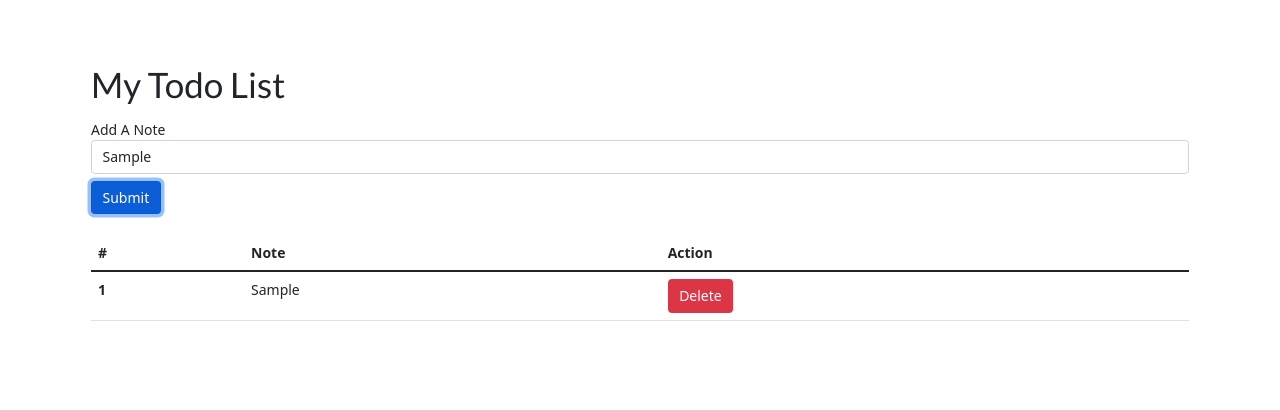
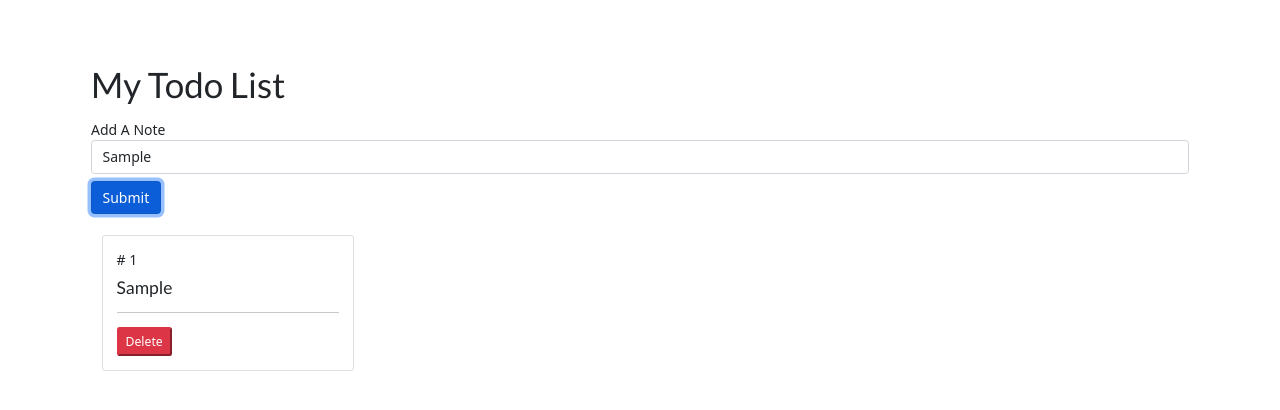
Before and after one commit to Tarun-appiness94/Todo-app-redux, a React (Create React App) app: page / in a window 1280 px wide. Both pictures are taken after typing "Sample" into the empty fields and a click on the button "Submit". Shown: the top 410 px of the page. Built offline with nearby package versions, Linux system fonts and the light colour scheme.

Commit message:
second update

```diff
--- a/src/components/AddTodoForm.js
+++ b/src/components/AddTodoForm.js
@@ -10,7 +10,11 @@ const AddTodoForm = (props) => {
 						event.preventDefault();
 						let input = event.target.userInput.value;
 						// console.log(input);
+						if (input){
 						props.dispatch(addTodo(input));
+					}else{
+						alert ("Please enter a note")
+					}
 					}} className='form-inline mt-3 mb-3'>
 
 					<label className='sr-only'>Add A Note</label>
--- a/src/components/TodoItem.js
+++ b/src/components/TodoItem.js
@@ -4,51 +4,24 @@ import { deleteTodo } from '../actions';
 
 const TodoItem = (props) => {
 
-
-	return (
-	<table className='table'>
-
-<thead>
-    <tr>
-      <th scope="col">#</th>
-      <th scope="col">Note</th>
-      <th scope="col">Action</th>
-    </tr>
-  </thead>
-  <tbody>
-
+return (
+<div className='ui container' style={{display: "flex", flexWrap: "wrap", gap:"10px"}}>
 {props.todoitems.map((todo, index) => {
 // console.log(todo);
 return(
-  <tr key={index}>
-      <th scope="row">{index+1}</th>
-      <td>{todo.message}</td>
-      <td>
-	  	<button className='btn btn-danger float-right' onClick={()=>props.dispatch(deleteTodo(todo.id))}>
-			Delete
-		</button>
-	  </td>
-    </tr>
+<div className="card text-start" key={index} style={{width: "18rem"}}>
+  <div className="card-body" >
+    <p className="card-title"># {index+1}</p>
+    <h5 className="card-text">{todo.message}</h5>
+	<hr/>
+    <button className='btn-sm btn-danger' onClick={()=>props.dispatch(deleteTodo(todo.id))}>
+		Delete
+	</button>
+  </div>
+  </div>
 )})}
-
-  </tbody>
-
-		{/* <ul className='list-group'>
-
-			{props.todoitems.map((todo, index) => {
-			// console.log(todo);
-			return(
-			<li className="list-group-item" key={index}>
-			<div className=''>{index+1}</div>
-			<div className=''>{todo.message}</div>
-			<button className='btn btn-danger' onClick={()=>props.dispatch(deleteTodo(todo.id))}>
-			Delete
-			</button>
-			</li>
-			)})}
-		</ul> */}
-	</table>
-	);
+</div>
+);
 };
 
 const mapStateToProps = state => {
@@ -60,35 +33,3 @@ const mapStateToProps = state => {
 
 
 export default connect(mapStateToProps)(TodoItem);
-
-
-
-{/* <table class="table">
-  <thead>
-    <tr>
-      <th scope="col">#</th>
-      <th scope="col">First</th>
-      <th scope="col">Last</th>
-      <th scope="col">Handle</th>
-    </tr>
-  </thead>
-  <tbody>
-    <tr>
-      <th scope="row">1</th>
-      <td>Mark</td>
-      <td>Otto</td>
-      <td>@mdo</td>
-    </tr>
-    <tr>
-      <th scope="row">2</th>
-      <td>Jacob</td>
-      <td>Thornton</td>
-      <td>@fat</td>
-    </tr>
-    <tr>
-      <th scope="row">3</th>
-      <td colspan="2">Larry the Bird</td>
-      <td>@twitter</td>
-    </tr>
-  </tbody>
-</table> */}
--- a/src/reducers/todoReducer.js
+++ b/src/reducers/todoReducer.js
@@ -11,6 +11,7 @@ const todoReducer = (state = initialState, action) => {
                 {message: action.payload.message,
                 id: action.payload.id}
             ]
+
         };
 
         case "DELETE_TODO":
```
